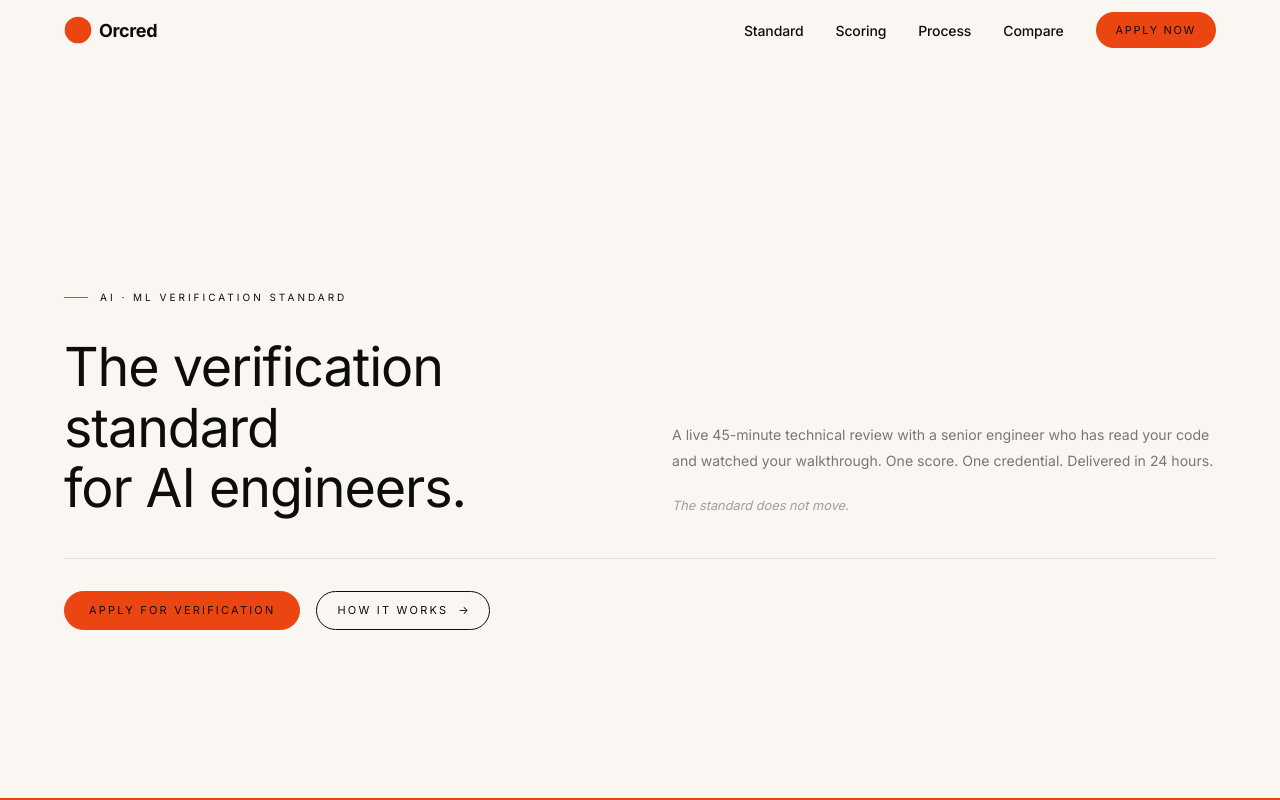
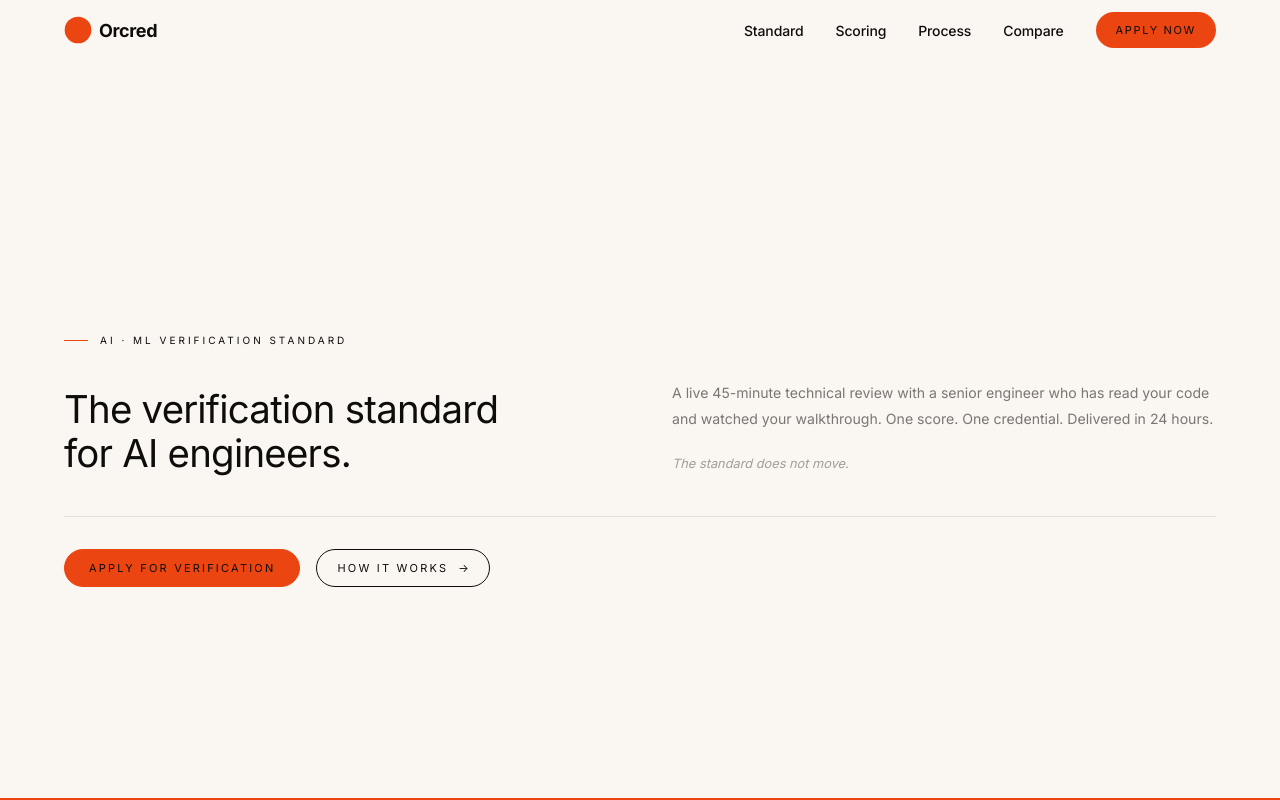
Before and after one commit to orcred-org/frontend, a Next.js app: page / in a window 1280 px wide. Shown: the top 800 px of the page. Built offline with nearby package versions, Linux system fonts and the light colour scheme.

Commit message:
Hero: reduce headline font size so it breaks cleanly into 2 lines

```diff
--- a/components/HeroSection.tsx
+++ b/components/HeroSection.tsx
@@ -39,10 +39,10 @@ export default function HeroSection({ onApply: _ }: HeroProps) {
           {/* Left: headline */}
           <motion.div
             style={{
-              fontSize:      "clamp(32px, 4.2vw, 58px)",
+              fontSize:      "clamp(26px, 3vw, 40px)",
               fontWeight:    400,
               letterSpacing: "-0.02em",
-              lineHeight:    1.12,
+              lineHeight:    1.15,
               color:         "#0f0d0c",
             }}
             initial={{ opacity: 0, y: 14 }}
```
